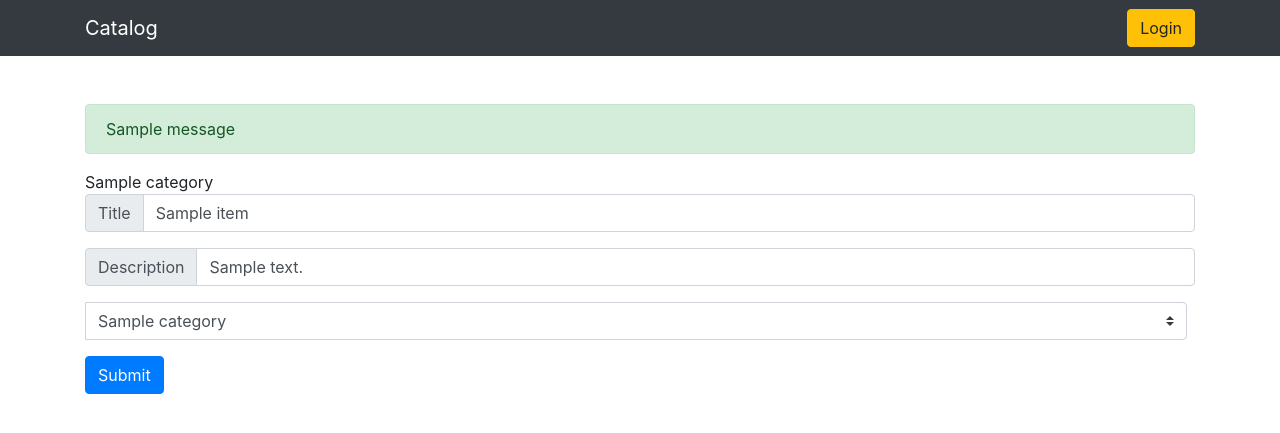
After one commit to linxuedong/Udacity-Project, a Flask app: template Log-Analysis/vagrant/catalog/templates/edit.html in a window 1280 px wide. The commit adds this page. Shown: the top 433 px of the page. Run offline with Flask 2, Linux system fonts and the light colour scheme; the template is opened without the code that fills it: most values are stand-ins (such as "Sample title", 1, 10 or a date in 2020); one stand-in notice (Sample message) is shown; some libraries are stand-ins or nearby versions.

Commit message:
feat: edit item

```diff
--- a/Log-Analysis/vagrant/catalog/config.py
+++ b/Log-Analysis/vagrant/catalog/config.py
@@ -1,3 +1,5 @@
 TESTING = True
 
 # DATABASE_URL =
+
+SECRET_KEY = 'developkey'
--- a/Log-Analysis/vagrant/catalog/templates/base.html
+++ b/Log-Analysis/vagrant/catalog/templates/base.html
@@ -24,6 +24,13 @@
         </nav>
 
         <div class="container mt-5">
+            {% with messages = get_flashed_messages() %}
+                {% if messages%}
+                    {% for message in messages %}
+                        <p class="alert alert-success">{{ message }}</p>
+                    {% endfor %}
+                {% endif %}
+            {% endwith %}
             {% block content %}
             {% endblock %}
         </div>
--- /dev/null
+++ b/Log-Analysis/vagrant/catalog/templates/edit.html
@@ -0,0 +1,34 @@
+{% extends 'base.html' %}
+
+{% block content %}
+{{ item.category.name }}
+<form action="{{ url_for('edit', item_name=item.title) }}" method="post">
+    <div class="input-group mb-3">
+        <div class="input-group-prepend">
+            <span class="input-group-text" id="title">Title</span>
+        </div>
+        <input type="text" class="form-control" aria-label="title" aria-describedby="title" name="title" value="{{ item.title }}">
+    </div>
+
+    <div class="input-group mb-3">
+        <div class="input-group-prepend">
+            <span class="input-group-text" id="title">Description</span>
+        </div>
+        <input type="text" class="form-control" placeholder="Description" aria-label="Description" aria-describedby="description" name="description" value="{{ item.description }}">
+    </div>
+
+    <div class="input-group mb-3">
+        <label class="mr-sm-2 sr-only" for="inlineFormCustomSelect">Category</label>
+        <select class="custom-select mr-sm-2" id="inlineFormCustomSelect" name='category'>
+            {% for category in categories %}
+                <option value="{{ category.id }}" {% if category == item.category %}selected{% endif %}>
+                    {{ category.name }}
+                </option>
+            {% endfor %}
+        </select>
+
+    </div>
+
+    <input type="submit" class="btn btn-primary">
+</form>
+{% endblock %}
--- a/Log-Analysis/vagrant/catalog/templates/item_detail.html
+++ b/Log-Analysis/vagrant/catalog/templates/item_detail.html
@@ -3,4 +3,6 @@
 {% block content %}
     <h1>{{ item.title }}</h1>
     <p>{{ item.description }}</p>
+
+    <a href="{{ url_for('edit', item_name=item.title) }}">Edit</a>
 {% endblock %}
```
Also changed, not shown: Log-Analysis/vagrant/catalog/__init__.py (+25 -4 lines).
